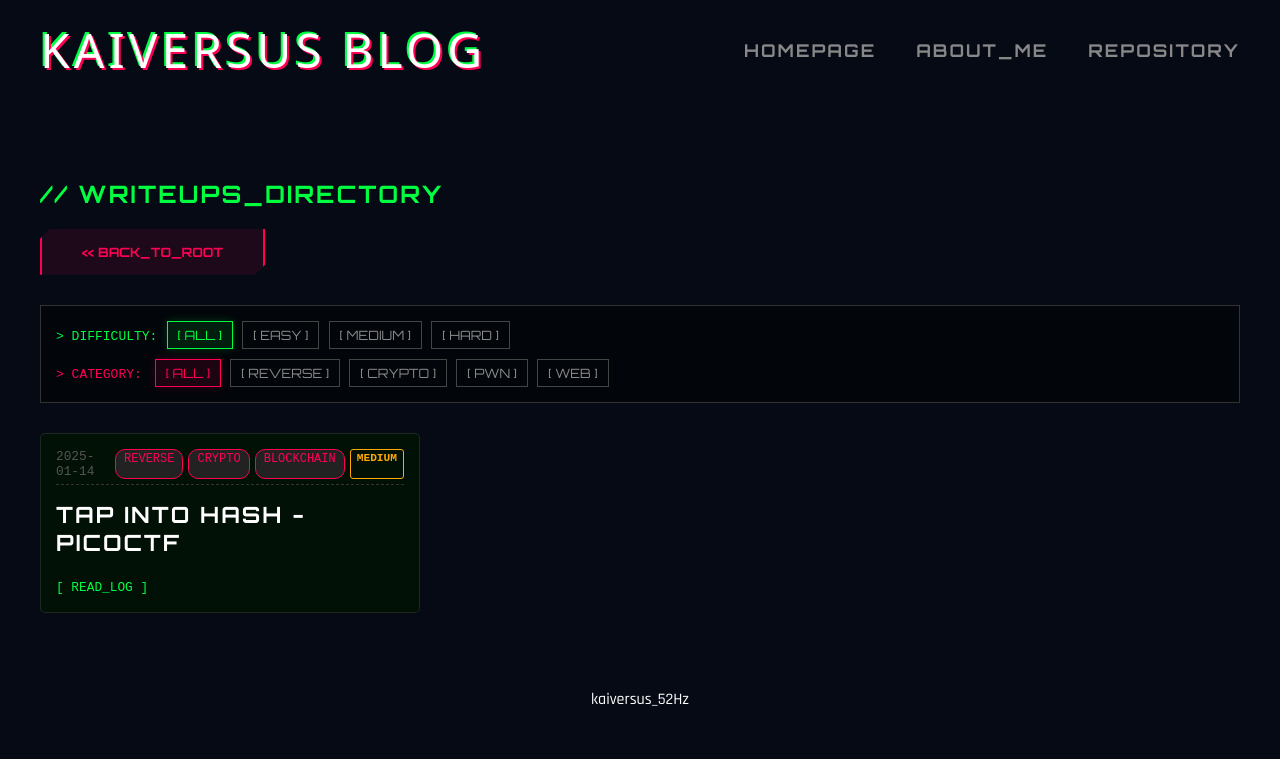
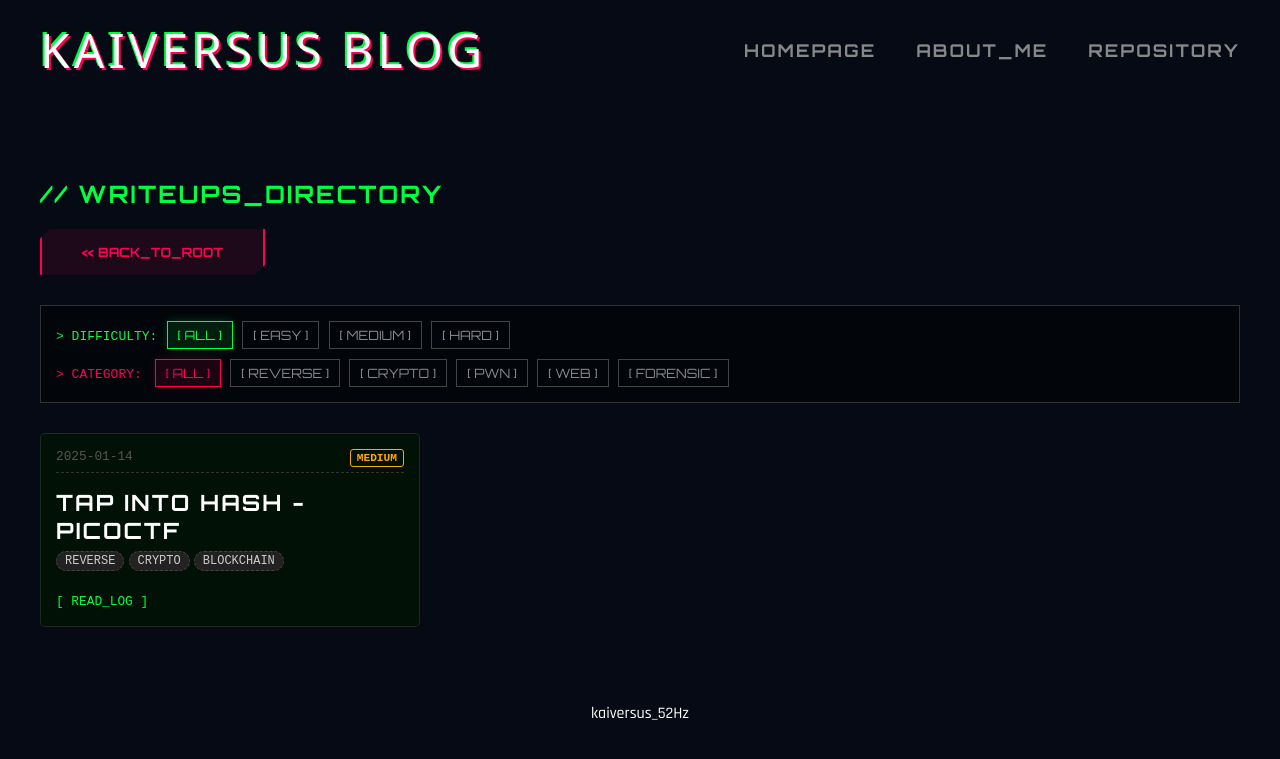
Before and after one commit to kaiversus/kaiversus.github.io, a Jekyll site: the page built from pages/writeups.md, in a window 1280 px wide. Shown: the top 759 px of the page. Built offline with Jekyll 4.4.1, drawn with Linux system fonts in a browser that asks for light colours; some web fonts are replaced.

Commit message:
Update writeups.md

```diff
--- a/pages/writeups.md
+++ b/pages/writeups.md
@@ -22,6 +22,7 @@ permalink: /writeups/
             <button class="filter-btn" onclick="filterSelection('Crypto', 'cat')">[ CRYPTO ]</button>
             <button class="filter-btn" onclick="filterSelection('Pwn', 'cat')">[ PWN ]</button>
             <button class="filter-btn" onclick="filterSelection('Web', 'cat')">[ WEB ]</button>
+            <button class="filter-btn" onclick="filterSelection('Forensic', 'cat')">[ FORENSIC ]</button>
         </div>
     </div>
 
@@ -31,19 +32,20 @@ permalink: /writeups/
 
             <div class="log-header">
                 <span>{{ post.date | date: "%Y-%m-%d" }}</span>
-                <div style="display: flex; gap: 5px;">
-                    {% assign cat_list = post.category | split: ', ' %}
-                    {% for cat in cat_list %}
-                        <span class="tag-cat" style="border: 1px solid var(--accent); color: var(--accent);">{{ cat | upcase }}</span>
-                    {% endfor %}
-
-                    {% if post.difficulty %}
-                    <span class="tag-diff {{ post.difficulty }}">{{ post.difficulty | upcase }}</span>
-                    {% endif %}
-                </div>
+                {% if post.difficulty %}
+                <span class="tag-diff {{ post.difficulty }}">{{ post.difficulty | upcase }}</span>
+                {% endif %}
             </div>
 
-            <h3 class="log-title">{{ post.title }}</h3>
+            <h3 class="log-title" style="margin-bottom: 5px;">{{ post.title }}</h3>
+
+            <div class="tag-container">
+                {% assign cat_list = post.category | split: ', ' %}
+                {% for cat in cat_list %}
+                    <span class="tag-cat {{ cat | strip }}">{{ cat | strip | upcase }}</span>
+                {% endfor %}
+            </div>
+
             <p class="log-desc">{{ post.description }}</p>
             <a href="{{ post.url }}" class="cmd-btn">[ READ_LOG ]</a>
         </article>
```
Also changed, not shown: other parts of pages/writeups.md (+1 -5 lines).
